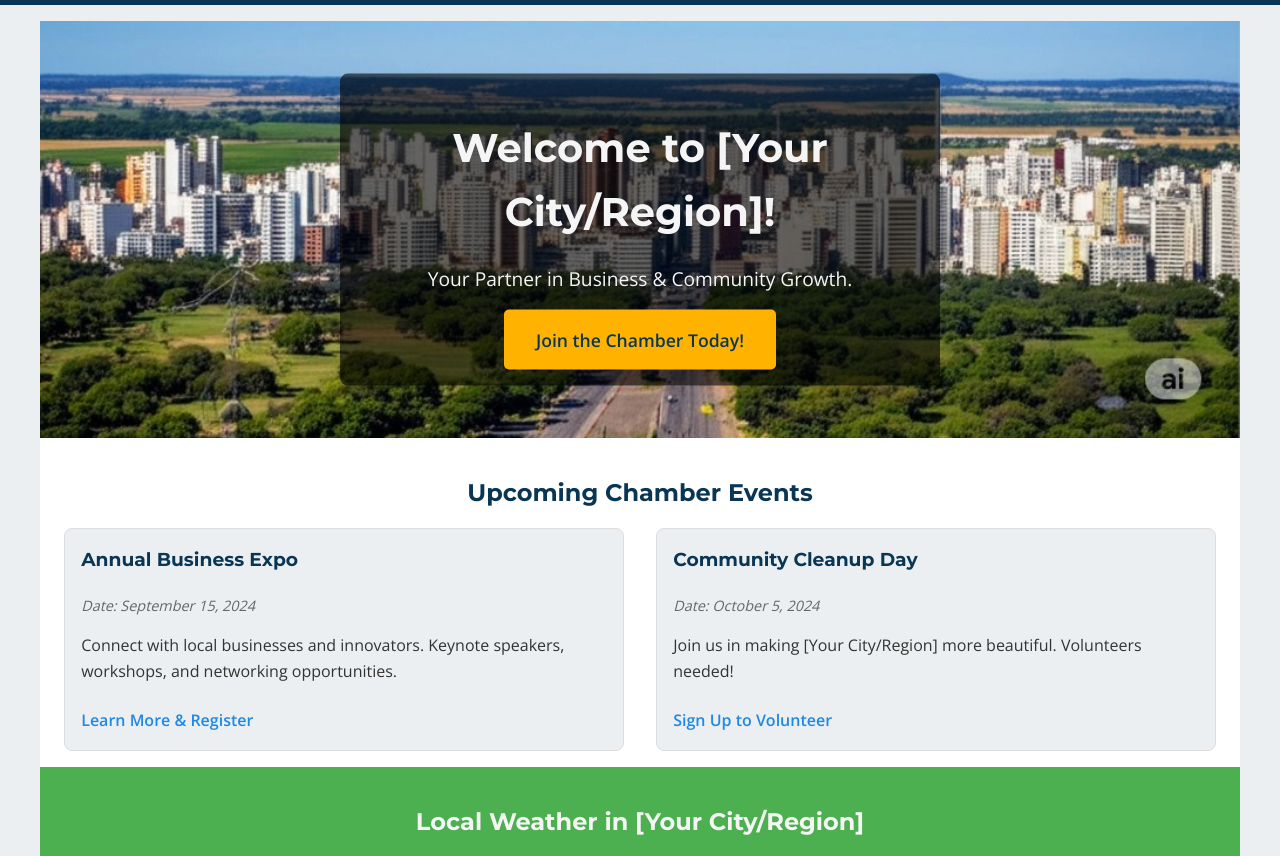
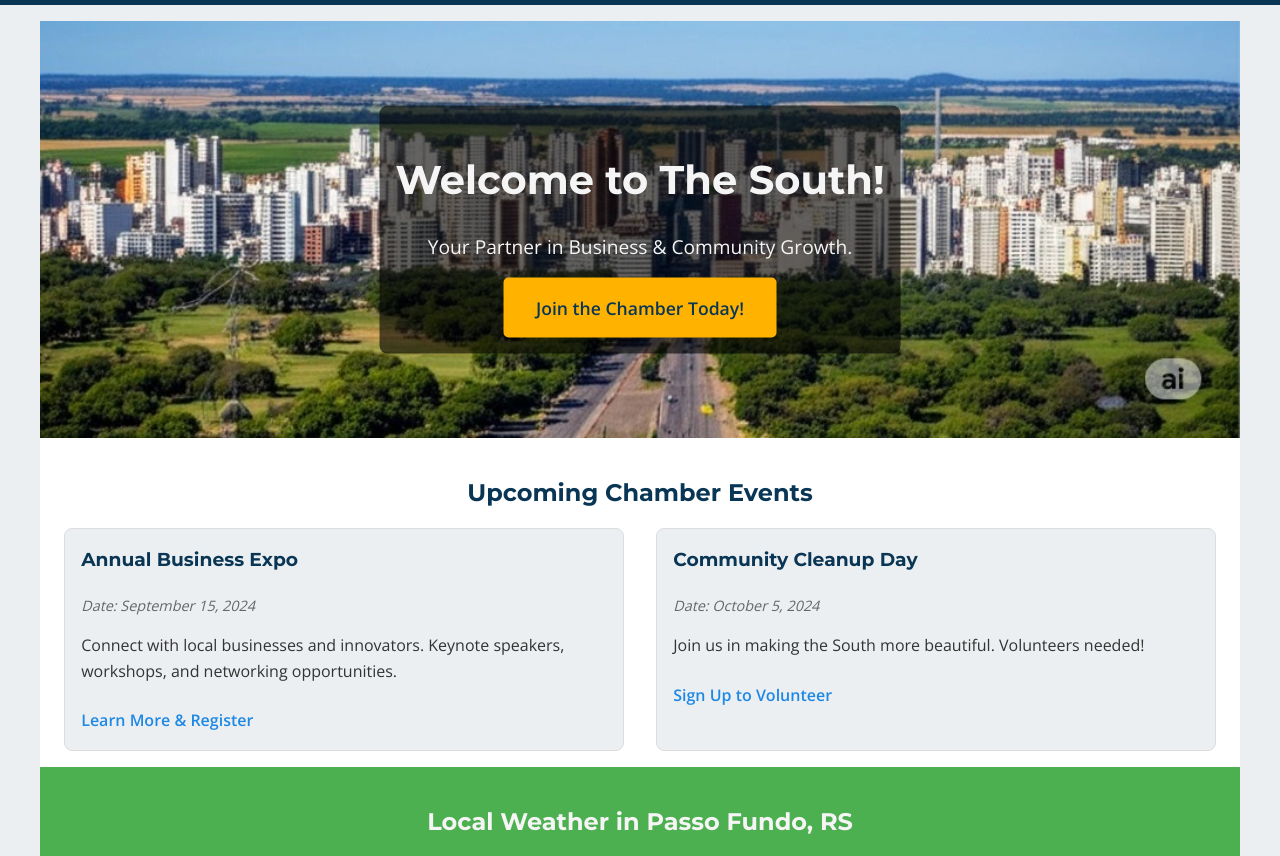
Before and after one commit to guimargonz/wdd231, a plain HTML site: page chamber/index.html in a window 1280 px wide. Shown: the part 81-937 px from the top of the page. Drawn offline with nearby package versions, Linux system fonts and the light colour scheme; no server answers.

Commit message:
Chamber Home Page

```diff
--- a/chamber/index.html
+++ b/chamber/index.html
@@ -60,14 +60,12 @@
     <main class="home-main">
         <section id="hero">
             <picture>
-                <!-- Provide different images for different screen sizes -->
-                <!-- Make sure these images exist in your chamber/images/ folder and are optimized -->
                 <source media="(max-width: 500px)" srcset="images/hero-small.webp">
                 <source media="(max-width: 900px)" srcset="images/hero-medium.webp">
-                <img src="images/hero-large.webp" alt="Scenic view of [Your City/Region] or relevant Chamber activity">
+                <img src="images/hero-large.webp" alt="Scenic view of Passo fundo">
             </picture>
             <div class="hero-overlay">
-                <h1>Welcome to [Your City/Region]!</h1>
+                <h1>Welcome to The South!</h1>
                 <p>Your Partner in Business & Community Growth.</p>
                 <a href="join.html" class="cta-button">Join the Chamber Today!</a>
             </div>
@@ -85,7 +83,7 @@
                 <article class="event-card">
                     <h3>Community Cleanup Day</h3>
                     <p class="event-date">Date: October 5, 2024</p>
-                    <p>Join us in making [Your City/Region] more beautiful. Volunteers needed!</p>
+                    <p>Join us in making the South more beautiful. Volunteers needed!</p>
                     <a href="#" class="event-link">Sign Up to Volunteer</a>
                 </article>
                 <!-- Add more events or a link to a full events page if applicable -->
@@ -93,7 +91,7 @@
         </section>
 
         <section id="weather-info">
-            <h2>Local Weather in [Your City/Region]</h2>
+            <h2>Local Weather in Passo Fundo, RS</h2>
             <div class="weather-current">
                 <img id="weather-icon-current" src="#" alt="Current weather icon">
                 <p><span id="current-temp">--</span>°F - <span id="weather-desc">Loading...</span></p>
```
